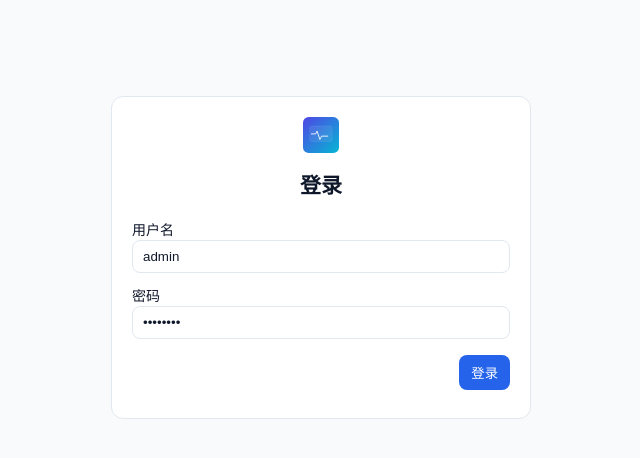
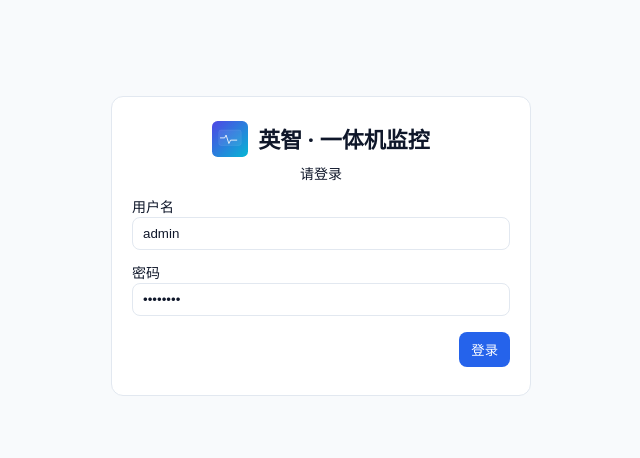
Before and after one commit to zhangrubing/one-box, a FastAPI app: page /login in a window 1280 px wide. Shown: the top 458 px of the page, without its empty margins (319-959 px from the left). Run offline with FastAPI, Linux system fonts and the light colour scheme.

Commit message:
修改登录页

```diff
--- a/templates/login.html
+++ b/templates/login.html
@@ -1,15 +1,19 @@
 <!doctype html>
 <html lang="zh-CN">
 <head>
-  <meta charset="utf-8"><meta name="viewport" content="width=device-width, initial-scale=1">
+  <meta charset="utf-8">
+  <meta name="viewport" content="width=device-width, initial-scale=1">
   <script>!function(){try{var t=localStorage.getItem("theme");if(!t){t=window.matchMedia&&window.matchMedia("(prefers-color-scheme: light)").matches?"light":"dark"}document.documentElement.setAttribute("data-theme",t)}catch(e){}}();</script>
   <link rel="stylesheet" href="{{ url_for('static', path='assets/style.css') }}">
-  <title>登录 - 一体机监控</title>
+  <title>登录 - 英智 · 一体机监控</title>
 </head>
 <body>
 <div class="login-wrap">
-  <div class='flex' style='justify-content:center'><img src="{{ url_for('static', path='assets/logo.svg') }}" alt='logo' style='height:36px'></div>
-  <h2 style='text-align:center'>登录</h2>
+  <div class='flex' style='justify-content:center;align-items:center;gap:10px;margin-top:4px'>
+    <img src="{{ url_for('static', path='assets/logo.svg') }}" alt='logo' style='height:36px'>
+    <span style='font-size:22px;font-weight:600'>英智 · 一体机监控</span>
+  </div>
+  <div style='text-align:center;color:var(--text2);margin-top:6px'>请登录</div>
   <form id="f">
     <div class="mt-3"><label>用户名</label><input class="input" name="username" placeholder="admin" required value="admin"></div>
     <div class="mt-3"><label>密码</label><input class="input" name="password" type="password" placeholder="admin123" required value="admin123"></div>
```
